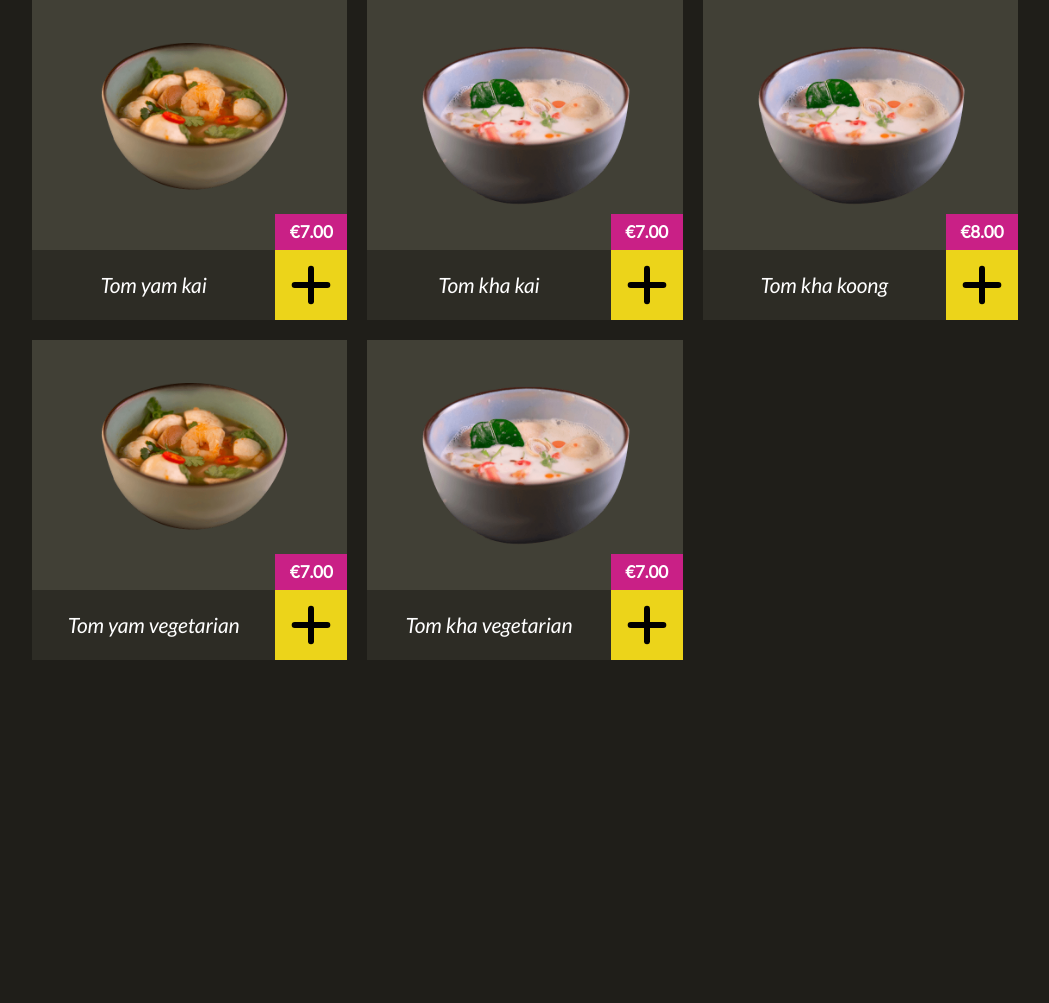
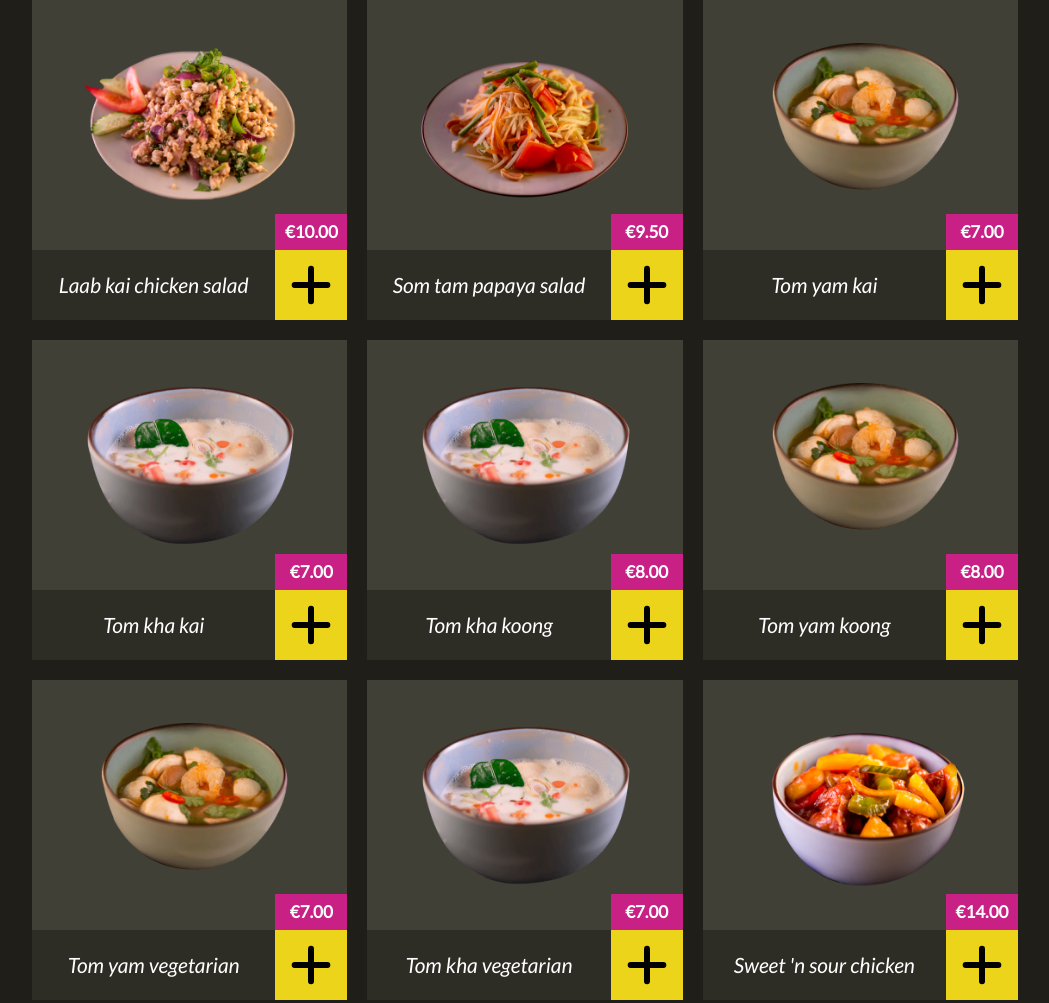
Before and after one commit to js-tasks-ru/jsbasic-20200402_smukhin, a website: page 8-module/2-task/index.html in a window 1280 px wide. Shown: the top 1003 px of the page, without its empty margins (114-1163 px from the left). Before the commit the page ends 800 px from the top, so only its background shows below. Drawn offline with Linux system fonts and the light colour scheme.

Commit message:
8-module 2-task

```diff
--- a/8-module/2-task/index.html
+++ b/8-module/2-task/index.html
@@ -20,15 +20,6 @@
 
     let productGrid = new ProductGrid(products);
 
-    let filters = {
-  noNuts: true, // true/false
-  vegeterianOnly: false, // true/false
-  maxSpiciness: 3, // числа от 0 до 4
-  category: 'soups', // уникальный идентификатор категории товара
-};
-
-productGrid.updateFilter(filters);
-
     container.append(productGrid.elem);
 
   </script>
```
